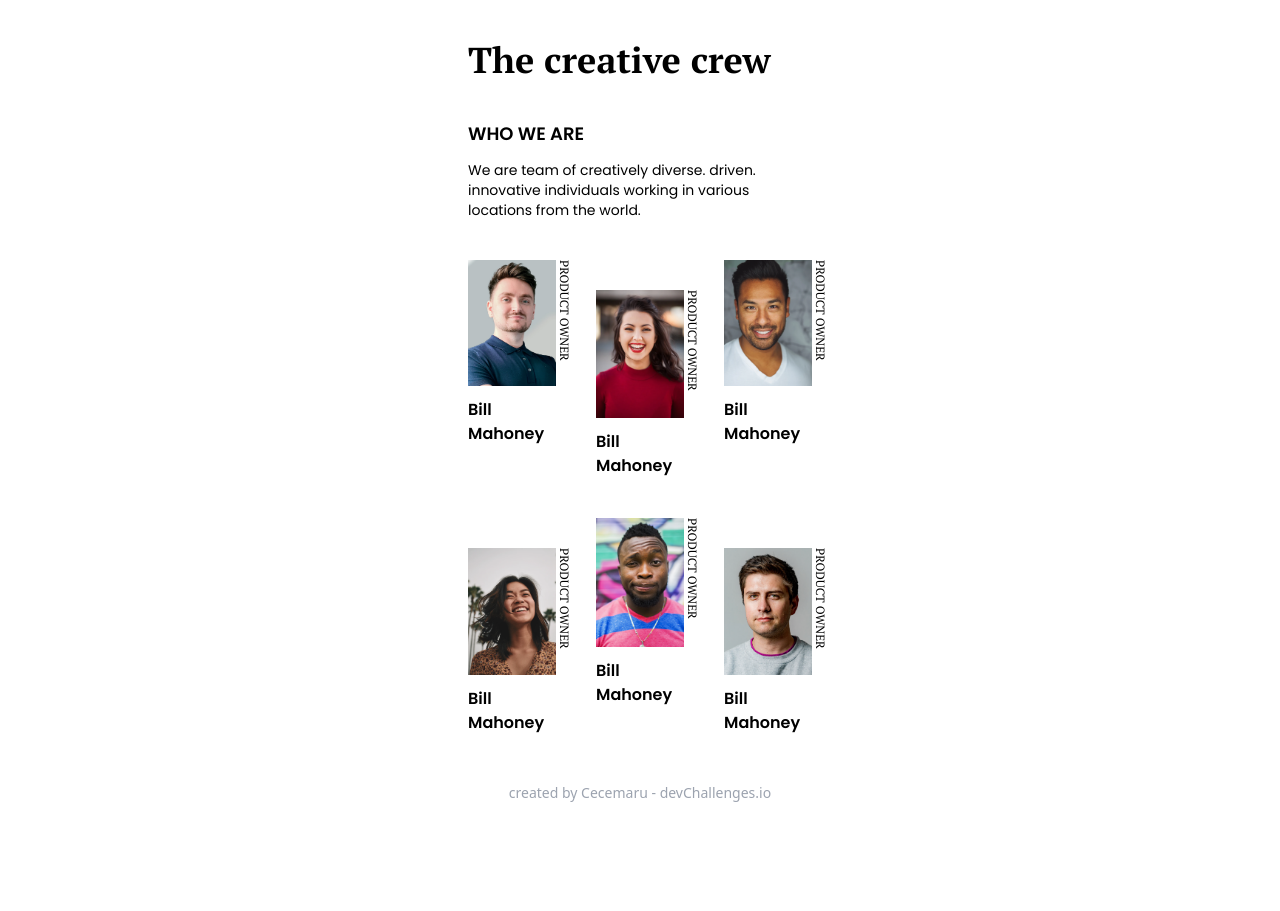
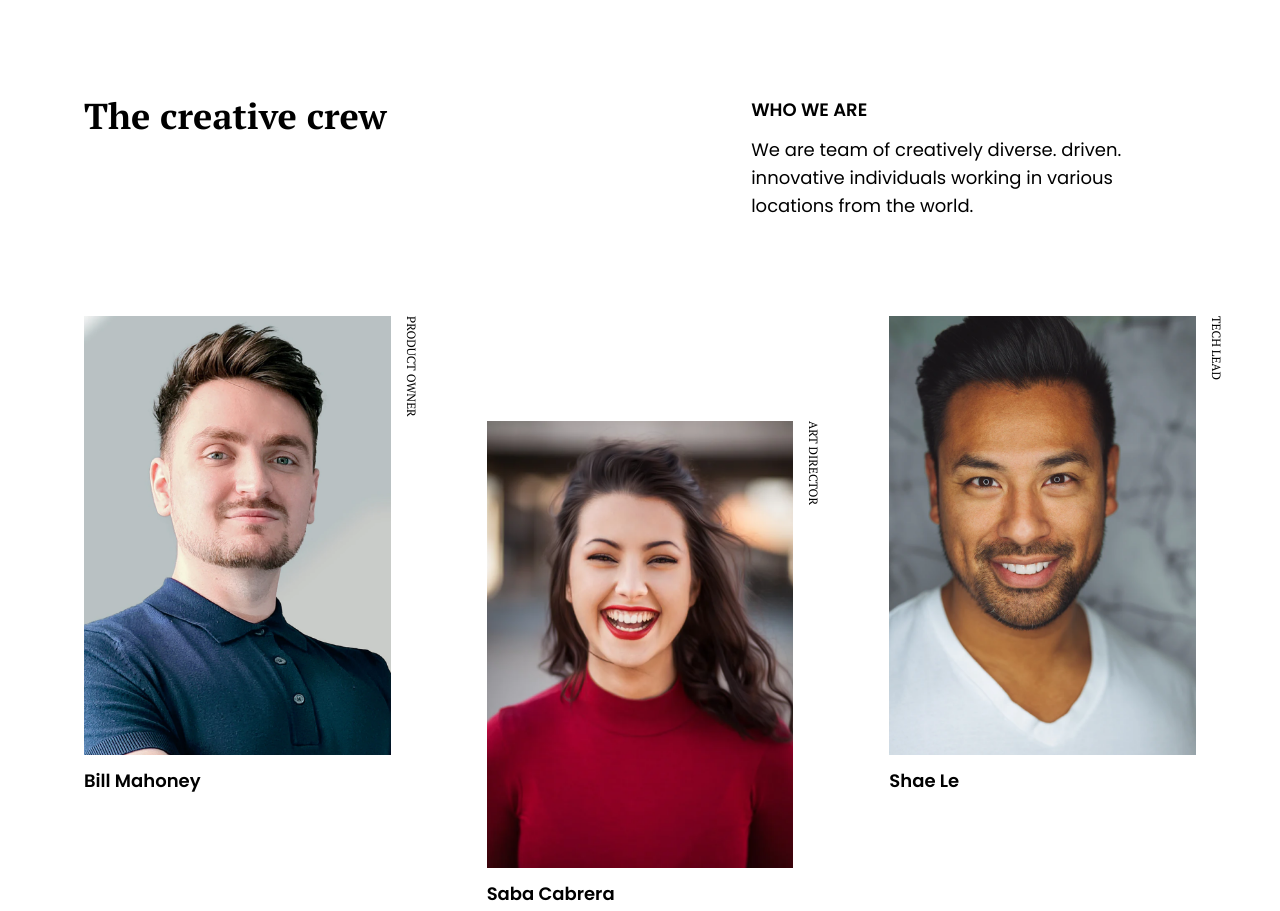
Before and after one commit to Cecemaru/My-team-page, a plain HTML site: page index.html in a window 1280 px wide. Shown: the top 911 px of the page. Before the commit the page ends 827 px from the top, so only its background shows below. Drawn offline with nearby package versions, Linux system fonts and the light colour scheme.

Commit message:
destkop coding end

```diff
--- a/assests/css/style.css
+++ b/assests/css/style.css
@@ -22,3 +22,17 @@ section p {
 .team-cards .card:nth-child(even) {
   margin-top: 30px;
 }
+
+@media only screen and (min-width: 640px) {
+  .team-cards .card:nth-child(3n - 1) {
+    margin-top: 105px;
+  }
+
+  .team-cards .card:nth-child(4) {
+    margin-top: 0px;
+  }
+
+  .team-cards .card:nth-child(6) {
+    margin-top: 0px;
+  }
+}
--- a/index.html
+++ b/index.html
@@ -28,16 +28,18 @@
   </head>
   <body>
     <!-- ============= Main ============== -->
-    <main class="max-w-sm mx-auto">
+    <main class="max-w-sm mx-auto sm:max-w-6xl">
       <!-- ============ Team Section =============== -->
       <section class="px-5">
-        <div class="team-about pb-10">
-          <h1 class="text-4xl font-bold py-10">The creative crew</h1>
+        <div class="team-about pb-10 md:pb-24 md:grid md:pt-24 md:grid-cols-5">
+          <h1 class="text-4xl font-bold py-10 md:p-0 md:col-span-3">
+            The creative crew
+          </h1>
 
-          <div>
+          <div class="col-span-2">
             <h2 class="text-lg uppercase font-semibold pb-3">Who we are</h2>
 
-            <p class="font-normal text-sm">
+            <p class="font-normal text-sm sm:text-lg">
               We are team of creatively diverse. driven. innovative individuals
               working in various locations from the world.
             </p>
@@ -45,7 +47,7 @@
         </div>
 
         <div
-          class="team-cards grid grid-cols-2 gap-10 sm:grid-cols-3 odd:bg-slate-500"
+          class="team-cards grid grid-cols-2 gap-10 sm:grid-cols-3 md:gap-24"
         >
           <div class="card">
             <div class="flex pb-3">
@@ -54,9 +56,9 @@
                 alt="bill mahoney"
                 class="w-32 sm:w-auto"
               />
-              <span class="uppercase text-xs">Product owner</span>
+              <span class="uppercase text-xs md:pl-3">Product owner</span>
             </div>
-            <h3 class="font-semibold">Bill Mahoney</h3>
+            <h3 class="font-semibold md:text-lg">Bill Mahoney</h3>
           </div>
 
           <div class="card">
@@ -66,9 +68,9 @@
                 alt="bill mahoney"
                 class="w-32 sm:w-auto"
               />
-              <span class="uppercase text-xs">Product owner</span>
+              <span class="uppercase text-xs md:pl-3">Art director</span>
             </div>
-            <h3 class="font-semibold">Bill Mahoney</h3>
+            <h3 class="font-semibold md:text-lg">Saba Cabrera</h3>
           </div>
 
           <div class="card">
@@ -78,9 +80,9 @@
                 alt="bill mahoney"
                 class="w-32 sm:w-auto"
               />
-              <span class="uppercase text-xs">Product owner</span>
+              <span class="uppercase text-xs md:pl-3">Tech Lead</span>
             </div>
-            <h3 class="font-semibold">Bill Mahoney</h3>
+            <h3 class="font-semibold md:text-lg">Shae Le</h3>
           </div>
 
           <div class="card">
@@ -90,9 +92,9 @@
                 alt="bill mahoney"
                 class="w-32 sm:w-auto"
               />
-              <span class="uppercase text-xs">Product owner</span>
+              <span class="uppercase text-xs md:pl-3">UX Designer</span>
             </div>
-            <h3 class="font-semibold">Bill Mahoney</h3>
+            <h3 class="font-semibold md:text-lg">Skylah Lu</h3>
           </div>
 
           <div class="card">
@@ -102,9 +104,9 @@
                 alt="bill mahoney"
                 class="w-32 sm:w-auto"
               />
-              <span class="uppercase text-xs">Product owner</span>
+              <span class="uppercase text-xs md:pl-3">Griff Richards</span>
             </div>
-            <h3 class="font-semibold">Bill Mahoney</h3>
+            <h3 class="font-semibold md:text-lg">Griff Richards</h3>
           </div>
 
           <div class="card">
@@ -114,9 +116,9 @@
                 alt="bill mahoney"
                 class="w-32 sm:w-auto"
               />
-              <span class="uppercase text-xs">Product owner</span>
+              <span class="uppercase text-xs md:pl-3">DEverloper</span>
             </div>
-            <h3 class="font-semibold">Bill Mahoney</h3>
+            <h3 class="font-semibold md:text-lg">Stan John</h3>
           </div>
         </div>
       </section>
```
